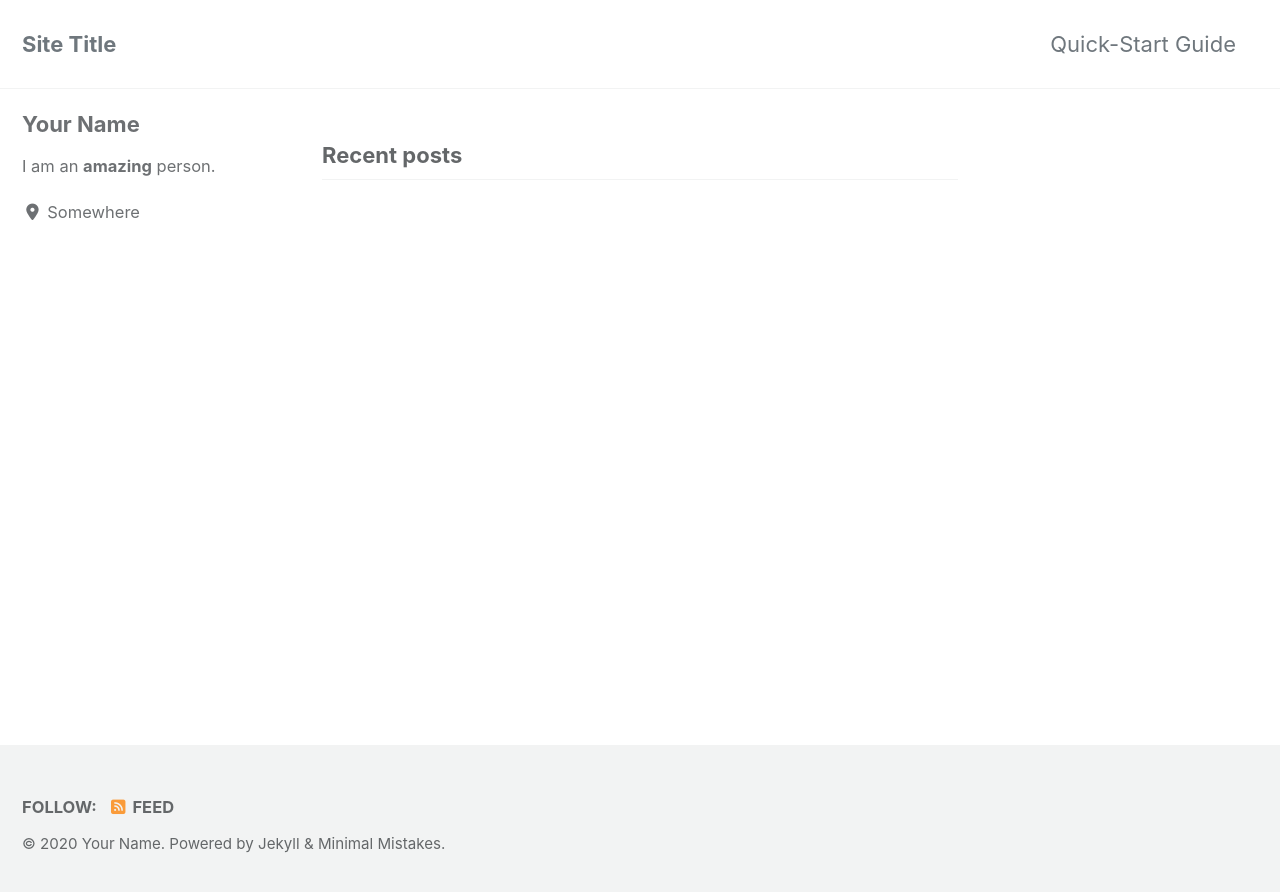
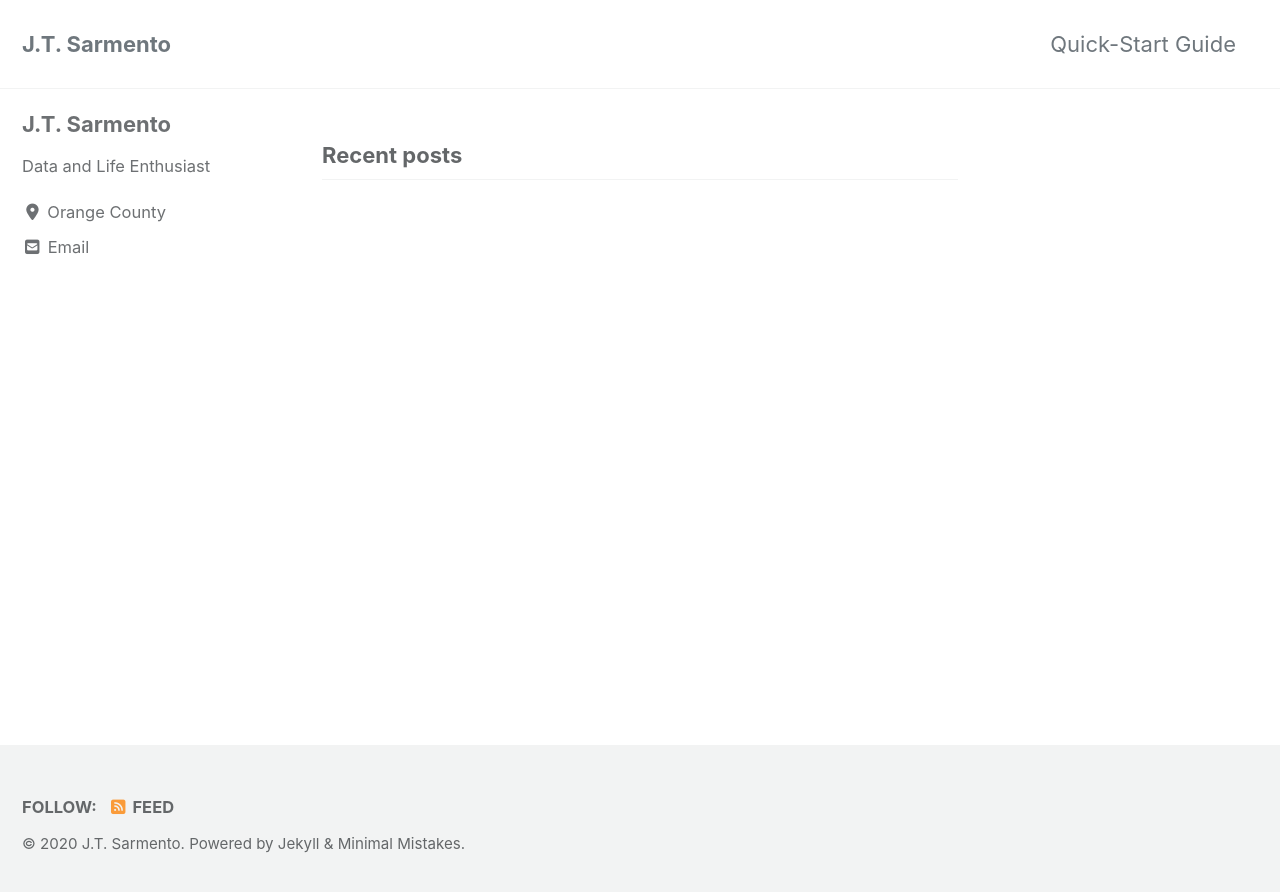
Before and after one commit to jtsarmento/jtsarmento.github.io, a Jekyll site: the page built from index.html, in a window 1280 px wide. Shown: the top 892 px of the page. Built offline with Jekyll 4.4.1, drawn with Linux system fonts in a browser that asks for light colours; cached includes are drawn as plain includes; nearby versions of some CDN libraries; the list of posts is cut into pages by our own code.

Commit message:
second commit

```diff
--- a/_config.yml
+++ b/_config.yml
@@ -16,11 +16,11 @@ minimal_mistakes_skin    : "default" # "air", "aqua", "contrast", "dark", "dirt"
 
 # Site Settings
 locale                   : "en-US"
-title                    : "Site Title"
+title                    : "J.T. Sarmento"
 title_separator          : "-"
 subtitle                 : # site tagline that appears below site title in masthead
-name                     : "Your Name"
-description              : "An amazing website."
+name                     : "J.T. Sarmento"
+description              : "Data Science Portfolio"
 url                      : # the base hostname & protocol for your site e.g. "https://mmistakes.github.io"
 baseurl                  : # the subpath of your site, e.g. "/blog"
 repository               : # GitHub username/repo-name e.g. "mmistakes/minimal-mistakes"
@@ -93,15 +93,15 @@ analytics:
 
 # Site Author
 author:
-  name             : "Your Name"
+  name             : "J.T. Sarmento"
   avatar           : # path of avatar image, e.g. "/assets/images/bio-photo.jpg"
-  bio              : "I am an **amazing** person."
-  location         : "Somewhere"
+  bio              : "Data and Life Enthusiast"
+  location         : "Orange County"
   email            :
   links:
     - label: "Email"
       icon: "fas fa-fw fa-envelope-square"
-      # url: "mailto:your.name@email.com"
+      url: "mailto:jsarment@uci.edu"
     - label: "Website"
       icon: "fas fa-fw fa-link"
       # url: "https://your-website.com"
@@ -279,3 +279,11 @@ defaults:
       comments: # true
       share: true
       related: true
+
+ # _pages
+  - scope:
+      path: ""
+      type: pages
+    values:
+      layout: single
+      author_profile: true
```
